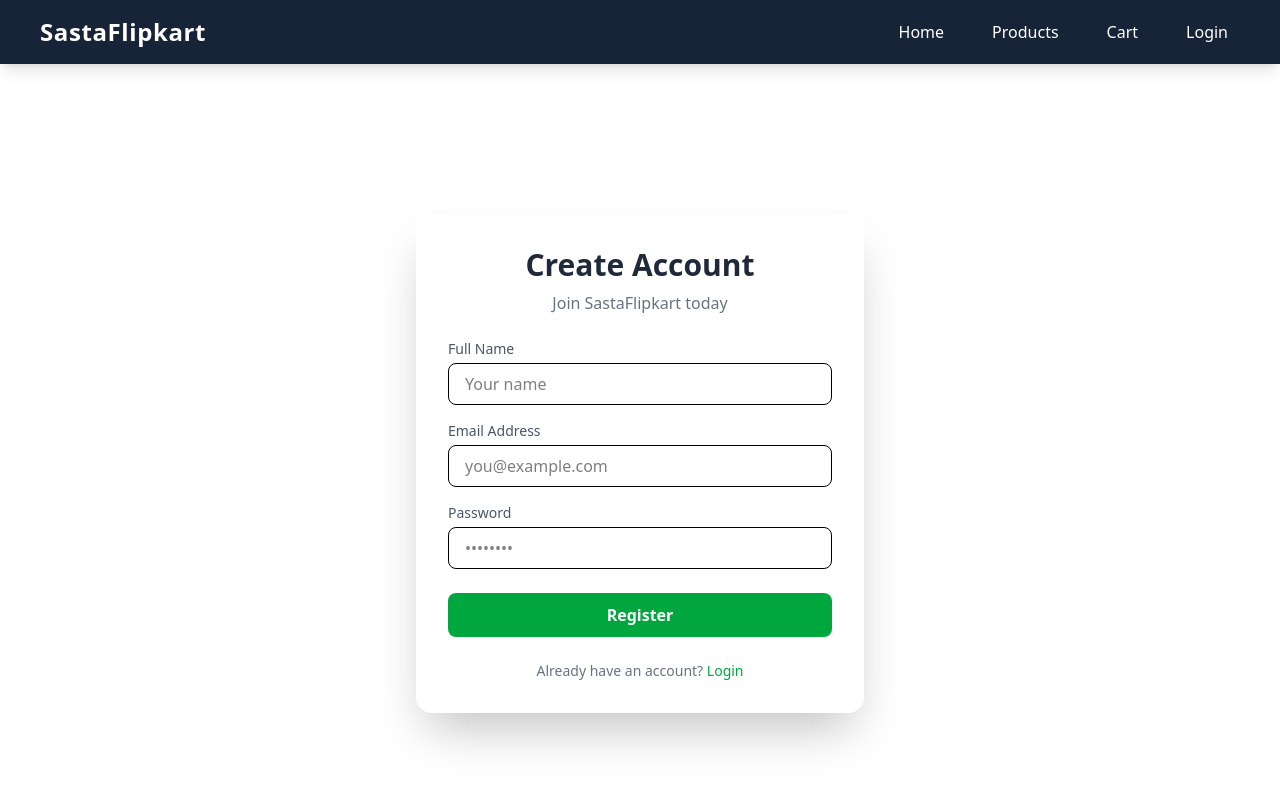
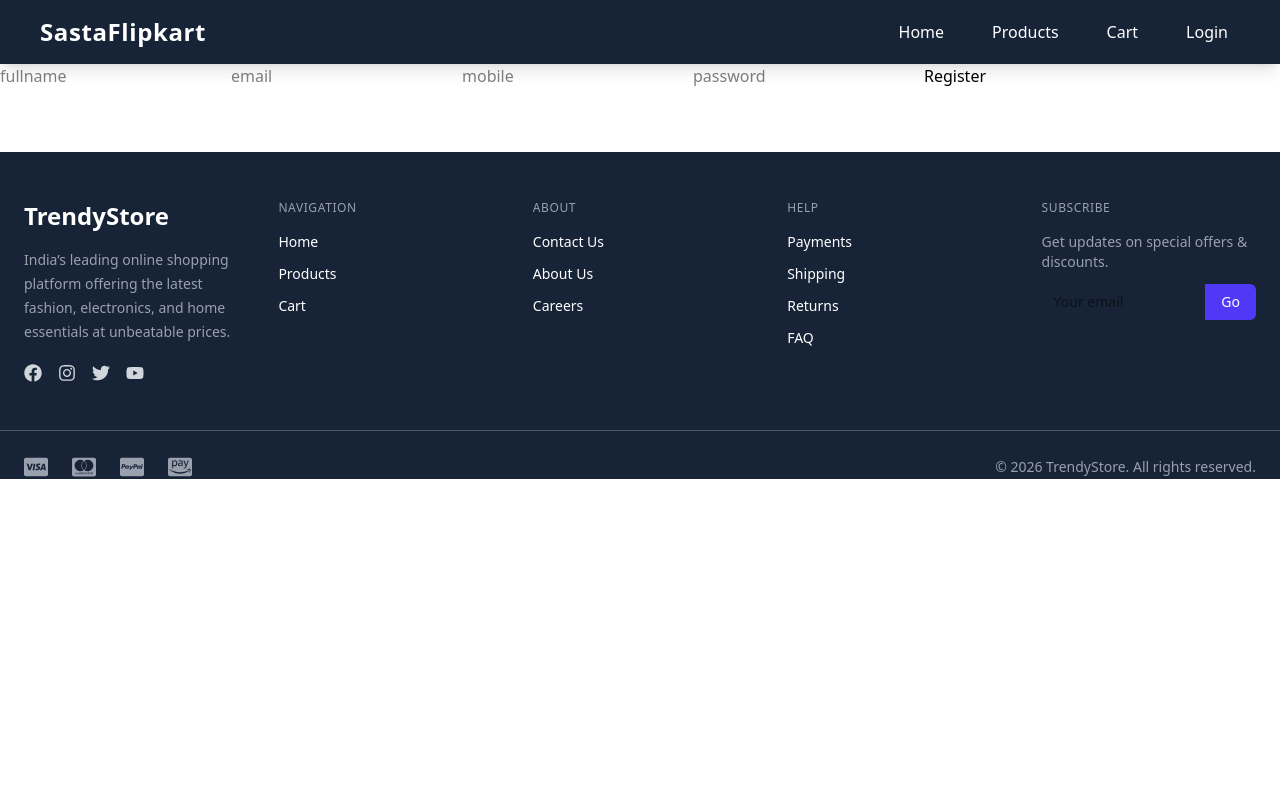
Before and after one commit to Nisita-Chandel/Flipcart-clone, a React (Vite) app in the folder frontend/: page /register in a window 1280 px wide. Shown: the top 800 px of the page. Built offline with nearby package versions, Linux system fonts and the light colour scheme.

Commit message:
updated code

```diff
--- a/frontend/package.json
+++ b/frontend/package.json
@@ -11,7 +11,7 @@
   },
   "dependencies": {
     "@tailwindcss/vite": "^4.1.18",
-    "axios": "^1.13.2",
+    "axios": "^1.13.6",
     "framer-motion": "^12.34.0",
     "react": "^19.2.4",
     "react-dom": "^19.2.4",
--- a/frontend/src/pages/Login.jsx
+++ b/frontend/src/pages/Login.jsx
@@ -1,106 +1,48 @@
 import { useState } from "react";
+import axios from "axios";
 import { toast } from "react-toastify";
-import { Link } from "react-router-dom";
-
 
 const Login = () => {
-  const [email, setEmail] = useState("");
-  const [password, setPassword] = useState("");
 
-  const handleLogin = (e) => {
+  const [email,setEmail] = useState("");
+  const [password,setPassword] = useState("");
+
+  const handleLogin = async (e) => {
     e.preventDefault();
 
-    // Basic validation
-    if (!email || !password) {
-      toast.error("Please fill all fields ❌");
-      return;
+    try {
+
+      const res = await axios.post(
+        "http://localhost:4000/api/auth/login",
+        { email, password },
+        { withCredentials:true }
+      );
+
+      toast.success(res.data.message);
+
+    } catch (error) {
+      toast.error(error.response?.data?.message || "Login failed");
     }
-
-    // SUCCESS TOAST (backend call later)
-    toast.success("Login Successful 🎉");
-
-    // later you can call backend API here
   };
 
   return (
-    <div className="min-h-screen flex items-center justify-center px-4">
-
-      {/* Card */}
-      <form
-        onSubmit={handleLogin}
-        className="w-full max-w-md bg-white/90 backdrop-blur-md rounded-2xl shadow-2xl p-8"
-      >
-
-        {/* Title */}
-        <h2 className="text-3xl font-bold text-center text-gray-800 mb-2">
-          Welcome Back 👋
-        </h2>
-        <p className="text-center text-gray-500 mb-6">
-          Login to your SastaFlipkart account
-        </p>
-
-        {/* Email */}
-        <div className="mb-4">
-          <label className="block text-sm font-medium text-gray-600 mb-1">
-            Email Address
-          </label>
+    <form onSubmit={handleLogin}>
       <input
         type="email"
-            placeholder="you@example.com"
+        placeholder="email"
         value={email}
-            onChange={(e) => setEmail(e.target.value)}
-            className="
-              w-full px-4 py-2 rounded-lg border
-              focus:outline-none focus:ring-2 focus:ring-blue-500
-              transition duration-300
-            "
+        onChange={(e)=>setEmail(e.target.value)}
       />
-        </div>
 
-        {/* Password */}
-        <div className="mb-6">
-          <label className="block text-sm font-medium text-gray-600 mb-1">
-            Password
-          </label>
       <input
         type="password"
-            placeholder="••••••••"
+        placeholder="password"
         value={password}
-            onChange={(e) => setPassword(e.target.value)}
-            className="
-              w-full px-4 py-2 rounded-lg border
-              focus:outline-none focus:ring-2 focus:ring-blue-500
-              transition duration-300
-            "
+        onChange={(e)=>setPassword(e.target.value)}
       />
-        </div>
 
-        {/* Button */}
-        <button
-          type="submit"
-          className="
-            w-full bg-blue-600 text-white py-2.5 rounded-lg font-semibold
-            hover:bg-blue-700 hover:shadow-lg
-            active:scale-95
-            transition duration-300
-          "
-        >
-          Login
-        </button>
-
-        {/* Footer */}
-        <p className="text-center text-sm text-gray-500 mt-6">
-  Don’t have an account?{" "}
-  <Link
-    to="/register"
-    className="text-blue-600 hover:underline font-medium"
-  >
-    Register
-  </Link>
-</p>
-
+      <button type="submit">Login</button>
     </form>
-    </div>
   );
 };
 
--- a/frontend/src/pages/Register.jsx
+++ b/frontend/src/pages/Register.jsx
@@ -1,120 +1,70 @@
 import { useState } from "react";
 import { toast } from "react-toastify";
 import { Link } from "react-router-dom";
+import axios from "axios";
 
 const Register = () => {
-  const [name, setName] = useState("");
-  const [email, setEmail] = useState("");
-  const [password, setPassword] = useState("");
 
-  const handleRegister = (e) => {
+  const [fullname,setFullname] = useState("");
+  const [email,setEmail] = useState("");
+  const [password,setPassword] = useState("");
+  const [mobile,setMobile] = useState("");
+
+  const handleRegister = async (e) => {
     e.preventDefault();
 
-    if (!name || !email || !password) {
-      toast.error("Please fill all fields ❌");
-      return;
+    try {
+
+      const res = await axios.post(
+        "http://localhost:4000/api/auth/register",
+        {
+          fullname,
+          email,
+          password,
+          mobile
+        },
+        { withCredentials:true }
+      );
+
+      toast.success(res.data.message);
+
+    } catch (error) {
+      toast.error(error.response?.data?.message || "Registration failed");
     }
-
-    toast.success("Registration Successful 🎉");
-
-    // later: backend API call
   };
 
   return (
-    <div className="min-h-screen flex items-center justify-center px-4">
-
-      {/* Card */}
-      <form
-        onSubmit={handleRegister}
-        className="w-full max-w-md bg-white/90 backdrop-blur-md rounded-2xl shadow-2xl p-8"
-      >
-        {/* Title */}
-        <h2 className="text-3xl font-bold text-center text-gray-800 mb-2">
-          Create Account
-        </h2>
-        <p className="text-center text-gray-500 mb-6">
-          Join SastaFlipkart today
-        </p>
-
-        {/* Name */}
-        <div className="mb-4">
-          <label className="block text-sm font-medium text-gray-600 mb-1">
-            Full Name
-          </label>
+    <form onSubmit={handleRegister}>
       <input
         type="text"
-            placeholder="Your name"
-            value={name}
-            onChange={(e) => setName(e.target.value)}
-            className="
-              w-full px-4 py-2 rounded-lg border
-              focus:outline-none focus:ring-2 focus:ring-green-500
-              transition duration-300
-            "
+        placeholder="fullname"
+        value={fullname}
+        onChange={(e)=>setFullname(e.target.value)}
       />
-        </div>
 
-        {/* Email */}
-        <div className="mb-4">
-          <label className="block text-sm font-medium text-gray-600 mb-1">
-            Email Address
-          </label>
       <input
         type="email"
-            placeholder="you@example.com"
+        placeholder="email"
         value={email}
-            onChange={(e) => setEmail(e.target.value)}
-            className="
-              w-full px-4 py-2 rounded-lg border
-              focus:outline-none focus:ring-2 focus:ring-green-500
-              transition duration-300
-            "
+        onChange={(e)=>setEmail(e.target.value)}
       />
-        </div>
 
-        {/* Password */}
-        <div className="mb-6">
-          <label className="block text-sm font-medium text-gray-600 mb-1">
-            Password
-          </label>
+      <input
+        type="text"
+        placeholder="mobile"
+        value={mobile}
+        onChange={(e)=>setMobile(e.target.value)}
+      />
+
       <input
         type="password"
-            placeholder="••••••••"
+        placeholder="password"
         value={password}
-            onChange={(e) => setPassword(e.target.value)}
-            className="
-              w-full px-4 py-2 rounded-lg border
-              focus:outline-none focus:ring-2 focus:ring-green-500
-              transition duration-300
-            "
+        onChange={(e)=>setPassword(e.target.value)}
       />
-        </div>
 
-        {/* Button */}
-        <button
-          type="submit"
-          className="
-            w-full bg-green-600 text-white py-2.5 rounded-lg font-semibold
-            hover:bg-green-700 hover:shadow-lg
-            active:scale-95
-            transition duration-300
-          "
-        >
-          Register
-        </button>
-
-        {/* Footer */}
-        <p className="text-center text-sm text-gray-500 mt-6">
-          Already have an account?{" "}
-          <Link
-            to="/login"
-            className="text-green-600 hover:underline font-medium"
-          >
-            Login
-          </Link>
-        </p>
+      <button type="submit">Register</button>
     </form>
-    </div>
   );
 };
 
--- a/frontend/src/services/api.js
+++ b/frontend/src/services/api.js
@@ -1,7 +1,26 @@
 import axios from "axios";
 
+/* BASE API INSTANCE */
 const API = axios.create({
-  baseURL: "http://localhost:5000/api", // change if needed
+  baseURL: "http://localhost:4000/api",
+  withCredentials: true, // allows cookies (JWT token)
 });
 
+/* AUTH APIs */
+
+/* REGISTER */
+export const registerUser = (data) => {
+  return API.post("/auth/register", data);
+};
+
+/* LOGIN */
+export const loginUser = (data) => {
+  return API.post("/auth/login", data);
+};
+
+/* LOGOUT */
+export const logoutUser = () => {
+  return API.post("/auth/logout");
+};
+
 export default API;
```
Also changed, not shown: 1 other file (tests, documents, lock files or other folders). Lines whose indentation alone changed are shown as unchanged.
